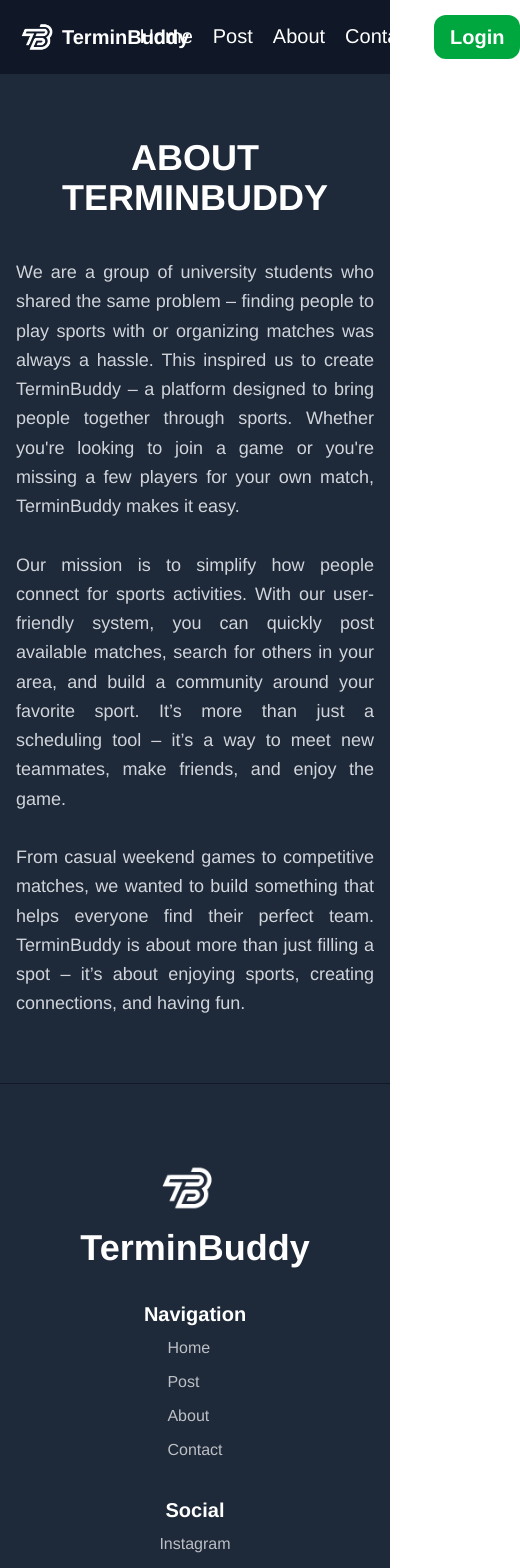
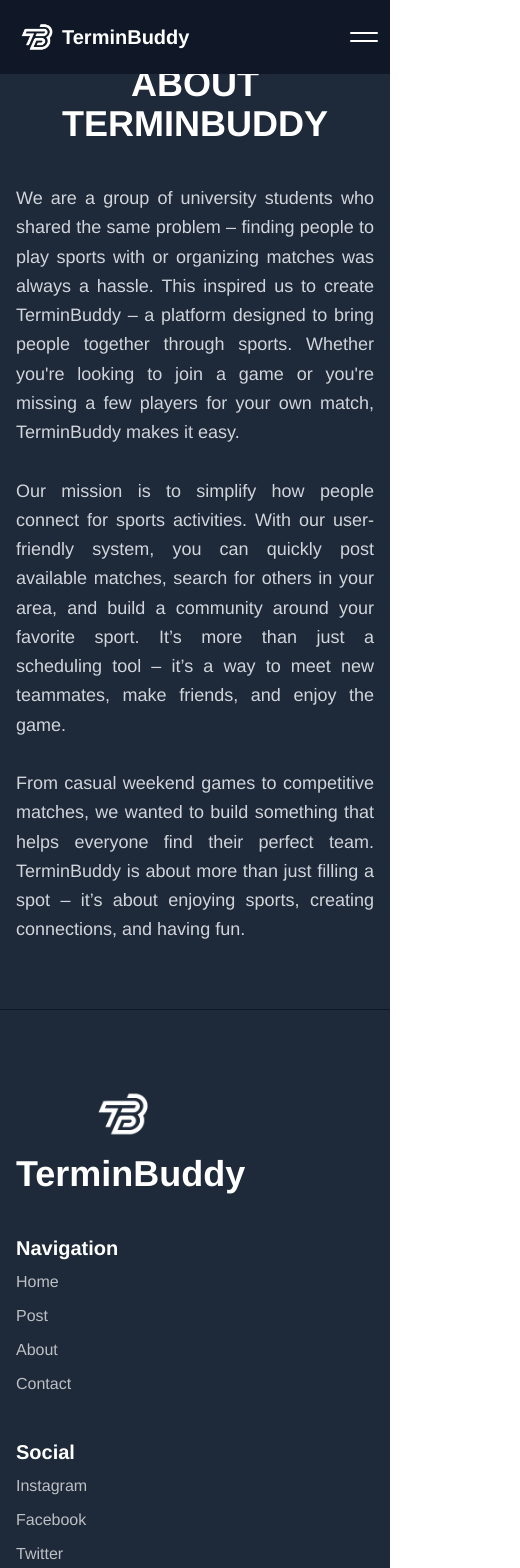
Before and after one commit to OnlyMatia/terminbuddy, a Next.js app: page /about in a window 390 px wide. Shown: the top 1568 px of the page, 520 px wide, since content can reach past the window. Built offline with nearby package versions, Linux system fonts and the light colour scheme.

Commit message:
bugs fixed, nav and footer prettier, uuid, responsive

```diff
--- a/app/[sport]/page.js
+++ b/app/[sport]/page.js
@@ -14,7 +14,7 @@
   const author = searchParams.get("author")
 
   return (
-    <div className="min-h-screen bg-[#101828] text-white flex justify-center items-start py-12 px-4">
+    <div className="min-h-screen bg-[#101828] text-white flex justify-center items-start py-12 px-4 pt-19">
       <div className="w-full max-w-7xl flex flex-col items-center gap-10">
         <div className="w-full max-w-2xl bg-gray-900 rounded-2xl overflow-hidden shadow-2xl border-2 border-black">
           <div
--- a/app/about/page.js
+++ b/app/about/page.js
@@ -1,6 +1,6 @@
 export default function About() {
     return (
-        <section className="bg-[#1E2939] text-white py-16 px-4 min-h-screen">
+        <section className="bg-[#1E2939] text-white py-16 px-4 min-h-screen flex  items-center">
             <div className="max-w-7xl mx-auto">
                 <h1 className="text-4xl md:text-5xl font-bold mb-10 text-center uppercase">
                     About TerminBuddy
--- a/app/components/Categories.jsx
+++ b/app/components/Categories.jsx
@@ -1,7 +1,7 @@
 export default function Categories({ onSelectSport }) {
   return (
-    <header className="bg-[#1E2939] w-full p-5 flex-col">
-      <div className="flex flex-row flex-wrap gap-5 justify-center">
+    <header className="bg-[#1E2939] w-full p-5 overflow-hidden">
+      <div className="flex flex-wrap gap-5 justify-center scrollbar-hide">
         <CatCard sport="Football" image="/nogomet.jpg" onClick={() => onSelectSport("Football")} />
         <CatCard sport="Basketball" image="/kosarka.png" onClick={() => onSelectSport("Basketball")} />
         <CatCard sport="Tennis" image="/tenis.jpg" onClick={() => onSelectSport("Tennis")} />
@@ -16,7 +16,7 @@
 function CatCard({ sport, image, onClick }) {
   return (
     <div
-      className="w-[200px] h-[150px] rounded-2xl bg-cover bg-center relative shadow-lg cursor-pointer duration-300 hover:scale-110"
+      className="inline-block w-[200px] h-[150px] rounded-2xl bg-cover bg-center relative shadow-lg cursor-pointer duration-300 hover:scale-110 flex-shrink-0"
       style={{ backgroundImage: `url(${image})` }}
       onClick={onClick}
     >
--- a/app/components/Footer.jsx
+++ b/app/components/Footer.jsx
@@ -9,16 +9,16 @@
     ];
     const socialLinks = [
         { name: "Instagram", route: "https://instagram.com" },
-        { name: "LinkedIn", route: "https://linkedin.com" },
-        { name: "GitHub", route: "https://github.com" },
+        { name: "Facebook", route: "https://facebook.com" },
+        { name: "Twitter", route: "https://x.com" },
     ];
 
     return (
         <footer className="bg-[#1E2939] border-t-1 border-[#101828] text-white">
-            <div className="max-w-7xl mx-auto px-4 py-16 flex flex-col md:flex-row md:justify-between gap-8">
+            <div className="max-w-7xl mx-auto px-4 py-16 flex flex-col md:flex-row md:justify-between gap-10">
 
 
-                <div className="flex flex-col items-center md:items-start">
+                <div className="flex flex-col items-start">
                     <a href="/" className="flex flex-col md:flex-row items-center space-x-4">
                         <img src="/TBlogo.png" alt="TerminBuddy Logo" className="w-20 h-20" />
                         <span className="text-4xl font-bold">TerminBuddy</span>
@@ -26,7 +26,7 @@
                 </div>
 
 
-                <div className="flex flex-col items-center md:items-start">
+                <div className="flex flex-col items-start">
                     <h3 className="text-xl font-semibold mb-2">Navigation</h3>
                     <ul className="space-y-2 text-normal">
                         {navLinks.map((el) => (
@@ -41,7 +41,7 @@
                 </div>
 
 
-                <div className="flex flex-col items-center md:items-start">
+                <div className="flex flex-col items-start">
                     <h3 className="text-xl font-semibold mb-2">Social</h3>
                     <ul className="space-y-2 text-normal">
                         {socialLinks.map((el) => (
@@ -56,7 +56,7 @@
                 </div>
             </div>
 
-            <div className="bg-[#101828] w-full py-4 text-center text-xs text-[#9f9f9f]">
+            <div className="bg-[#0a0a0a] w-full py-4 text-center text-xs text-[#9f9f9f]">
                 Designed & Developed by{" "}
                 <a
                     href="https://portfolio-drab-six-47.vercel.app/"
--- a/app/components/Navbar.jsx
+++ b/app/components/Navbar.jsx
@@ -1,38 +1,108 @@
+"use client"
 import Image from "next/image"
 import Link from "next/link"
+import { useEffect, useState } from "react"
+import { usePathname } from "next/navigation"
 
+const links = [
+    { name: "home", route: "/" },
+    { name: "Post", route: "/post" },
+    { name: "about", route: "/about" },
+    { name: "contact", route: "/contact" }
+]
 
+export default function Navbar() {
+    const [isMobile, setMobile] = useState(false)
+    const [isOpen, setOpen] = useState(false)
+    const pathname = usePathname()
 
-const links = [{name:"home", route:"/"}, {name:"Post", route:"/post"}, {name:"about", route:"/about"}, {name:"contact", route:"/contact"} ]
-
-
-export default function Navbar () {
+    useEffect(() => {
+        const handleResize = () => {
+        const mobile = window.innerWidth
+        setMobile(mobile <= 600)
+        }
+        handleResize()
+        window.addEventListener("resize", handleResize)
+        return () => window.removeEventListener("resize", handleResize)
+    }, [])
 
     return (
-        <nav className="w-full bg-[#101828] p-3 text-white flex justify-center items-center">
+        <nav className="w-full bg-[#101828] p-3 text-white flex justify-center items-center z-50 fixed">
         <div className="flex justify-between items-center max-w-7xl w-full text-xl">
-                <Link href="/" className=" font-bold flex flex-row items-center">
+            <Link href="/" className="font-bold flex flex-row items-center z-50">
             <Image src={"/TBlogo.png"} alt="Logo" width={50} height={50} />
             <h2>TerminBuddy</h2>
             </Link>
 
-                <ul className="flex flex-row gap-5 items-center">
+
+            <ul className="hidden md:flex flex-row gap-5 items-center">
             {links.map((el) => {
+                const isActive = pathname === el.route
                 return (
-                        <li className="group " key={el.name}>
+                <li className="group" key={el.name}>
                     <Link href={el.route} className="group capitalize">
                     {el.name}
                     </Link>
-                            <span className="block h-[2px] w-0 bg-white rounded-full transition-all duration-300 group-hover:w-full" />
+                    <span
+                    className={`block h-[2px] ${
+                        isActive ? "w-full" : "w-0"
+                    } bg-white rounded-full transition-all duration-300 group-hover:w-full`}
+                    />
                 </li>
                 )
             })}
-
-                    <button className=" rounded-xl py-2 px-4 bg-green-600 text-white font-semibold hover:scale-[1.1] transition-all duration-300 cursor-pointer">Login</button>
             </ul>
 
 
+            <button
+            className="md:hidden flex flex-col justify-center gap-1.5 rounded z-50 cursor-pointer"
+            onClick={() => setOpen(!isOpen)}
+            >
+            <span
+                className={`block w-7 h-0.5 bg-white rounded transition-transform duration-200 ease-out ${
+                isOpen ? "rotate-45 translate-y-1" : ""
+                }`}
+            ></span>
+            <span
+                className={`block w-7 h-0.5 bg-white rounded transition-transform duration-200 ease-out ${
+                isOpen ? "-rotate-45 -translate-y-1" : ""
+                }`}
+            ></span>
+            </button>
         </div>
+
+
+        {isOpen && (
+            <div className="md:hidden fixed top-0 left-0 w-full bg-[#1e2939] z-40">
+            <ul className="flex flex-col min-h-screen justify-center items-center gap-6 p-5">
+                {links.map((item, i) => {
+                const isActive = pathname === item.route
+                return (
+                    <li key={i}>
+                    <Link
+                        onClick={() => setOpen(false)}
+                        href={item.route}
+                        className={`text-7xl font-bold capitalize `}
+                    >
+                        {item.name}
+                    </Link>
+                    </li>
+                )
+                })}
+            </ul>
+
+            <p className="bottom-0 fixed w-full text-center p-5 text-[#ffffff9c]">
+                Designed and Developed by{" "}
+                <a
+                href="https://portfolio-drab-six-47.vercel.app/"
+                target="_blank"
+                className="text-[#21c2218b] hover:text-[#21c221]"
+                >
+                Matija Šajin
+                </a>
+            </p>
+            </div>
+        )}
         </nav>
     )
 }
--- a/app/contact/page.js
+++ b/app/contact/page.js
@@ -1,6 +1,6 @@
 export default function Contact() {
     return (
-        <section className="bg-[#1E2939] text-white min-h-screen py-16 px-4">
+        <section className="bg-[#1E2939] text-white min-h-screen py-16 px-4 flex items-center">
             <div className="max-w-7xl mx-auto flex flex-col md:flex-row gap-16 items-start">
                 {/* Lijeva strana */}
                 <div className="flex-1 space-y-6 ">
--- a/app/page.js
+++ b/app/page.js
@@ -17,7 +17,7 @@
   }, []);
 
   return (
-    <main className="flex justify-center items-center flex-col">
+    <main className="flex justify-center items-center flex-col pt-18">
       <Categories onSelectSport={(sport) => setSelectedSport(sport)} />
       <ActiveSports selectedSport={selectedSport} setSelectedSport={setSelectedSport} />
     </main>
--- a/app/post/page.js
+++ b/app/post/page.js
@@ -87,7 +87,7 @@
     const currentDate = new Date().toISOString().split("T")[0];
 
     return (
-        <div className="min-h-screen bg-[#1E2939] text-white py-10 px-4 flex justify-center">
+        <div className="min-h-screen bg-[#1E2939] text-white py-10 px-4 flex justify-center items-center">
             <div className="w-full max-w-7xl">
                 <h1 className="text-4xl font-bold mb-8 text-center">Create New Post</h1>
                 <form
```
Also changed, not shown: app/components/ActiveSports.jsx (+30 -5 lines). Lines whose indentation alone changed are shown as unchanged.
